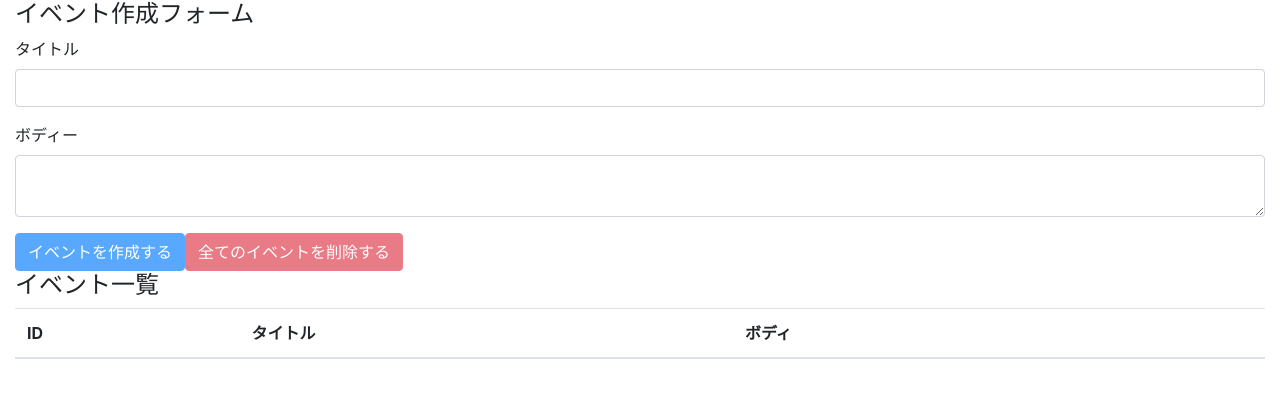
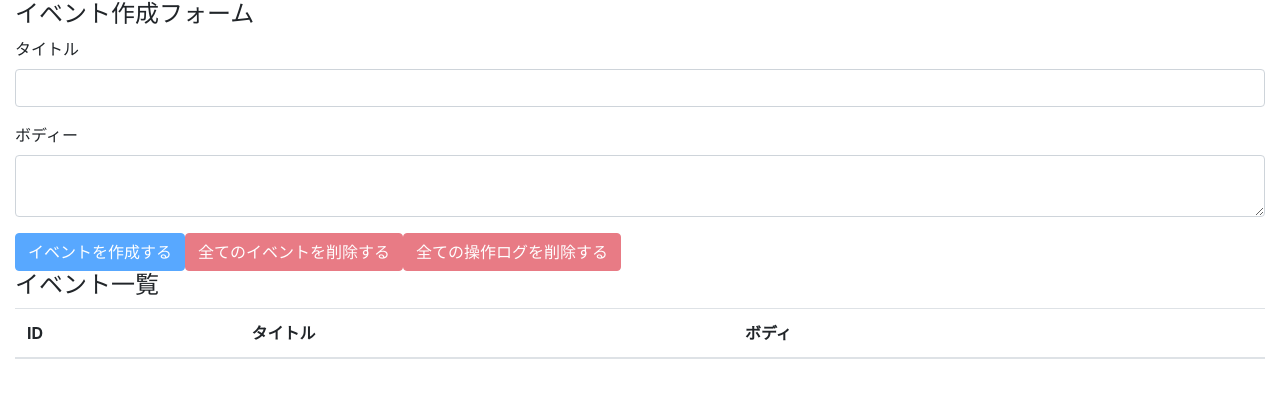
Before and after one commit to toshiaki-suzuki/udemy-react-hooks, a React (Create React App) app: page / in a window 1280 px wide. Shown: the top 398 px of the page. Built offline with nearby package versions, Linux system fonts and the light colour scheme.

Commit message:
add delete all operation logs

```diff
--- a/src/components/EventForm.js
+++ b/src/components/EventForm.js
@@ -39,7 +39,12 @@
         operatedAt: timeCurrentIso8601
       })
     }
+  }
 
+  const deleteAllOperationLogs = e => {
+    e.preventDefault()
+    const result = window.confirm('全ての操作ログを本当に削除してもよいですか？')
+    if (result) dispatch({type: DELETE_ALL_OPERATION_LOGS})
   }
 
   const unCreatable = title === '' || body === ''
@@ -59,6 +64,7 @@
 
         <button className="btn btn-primary" onClick={addEvent} disabled={unCreatable}>イベントを作成する</button>
         <button className="btn btn-danger" onClick={deleteAllEvents} disabled={state.events.length===0}>全てのイベントを削除する</button>
+        <button className="btn btn-danger" onClick={deleteAllOperationLogs} disabled={state.operationLogs.length===0}>全ての操作ログを削除する</button>
       </form>
     </>
   )
```
